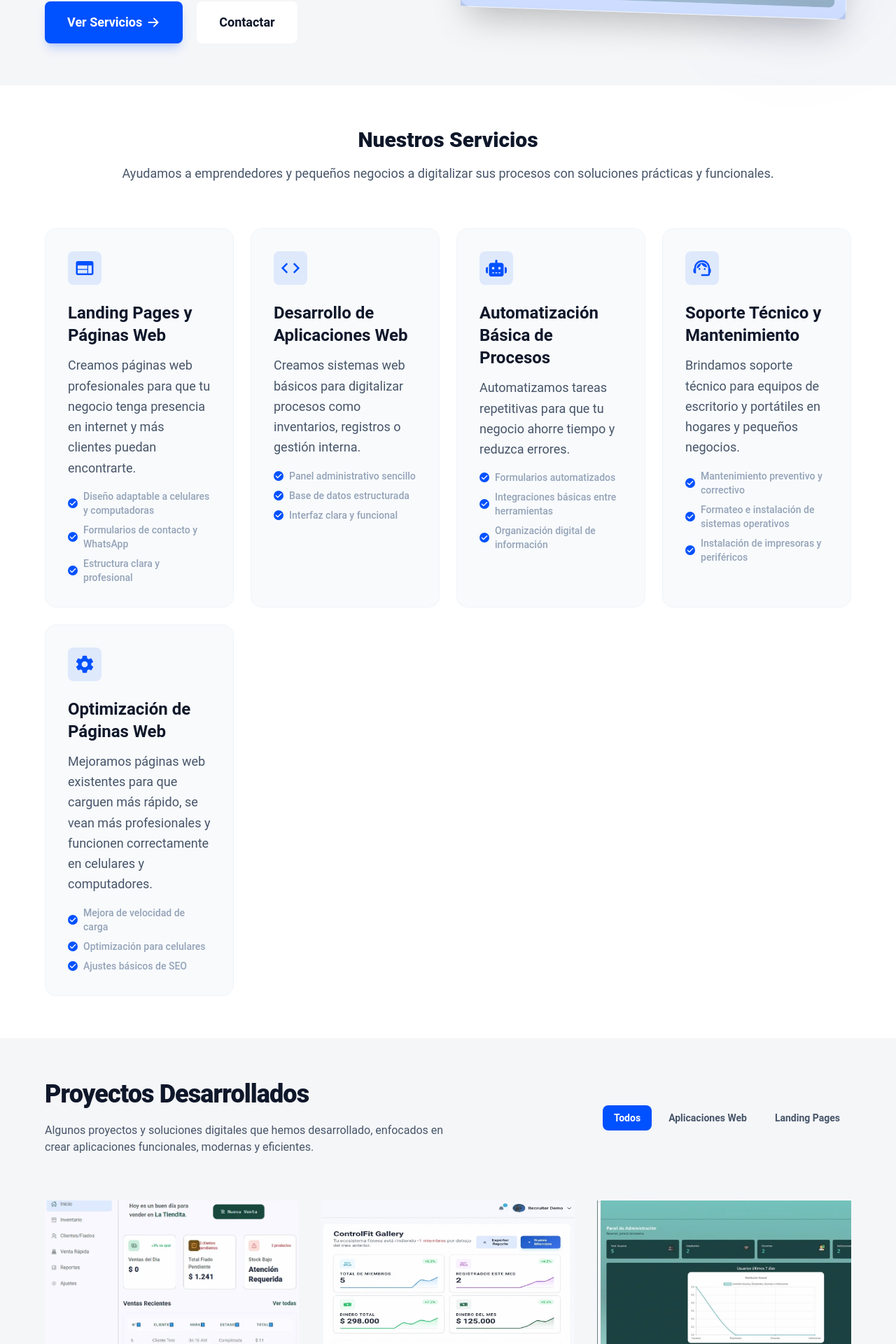
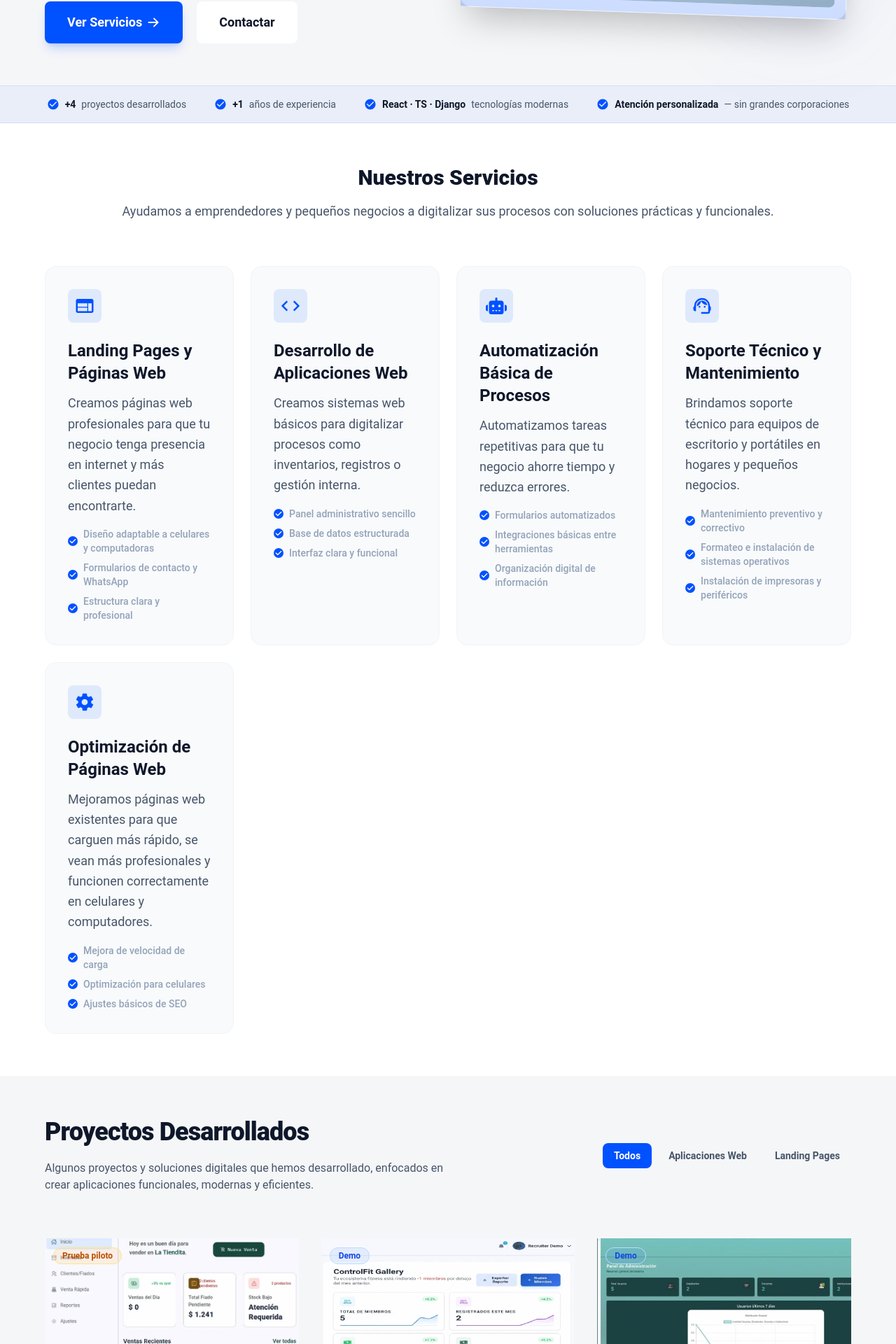
Before and after one commit to Olozano1194/lineaSoftTech_Web, a React (Vite) app: page / in a window 1280 px wide. Shown: the part 600-2520 px from the top of the page at 70% size. Built offline with nearby package versions, Linux system fonts and the light colour scheme.

Commit message:
feat(ui): crear TrustBar y StatusBadge e integrar en páginas

```diff
--- a/src/components/projects/ProjectCard.tsx
+++ b/src/components/projects/ProjectCard.tsx
@@ -1,5 +1,6 @@
 import { Link } from "react-router-dom";
 import type { Project } from "../../utils/models/types";
+import StatusBadge from "../ui/StatusBadge";
 
 
 interface Props {
@@ -10,6 +11,9 @@ const ProjectCard = ({ project }: Props) => {
   return (
     <Link to={`/proyecto/${project.slug}`} prefetch="intent">
       <picture className="group relative overflow-hidden rounded-2xl bg-text-primary">
+        <div className="absolute top-3 left-3 z-10">
+          <StatusBadge status={project.status} />
+        </div>
         <img
           src={project.image}
           className="w-full aspect-4/3 object-cover opacity-90 group-hover:opacity-40 group-hover:scale-110 transition-all duration-500"
--- /dev/null
+++ b/src/components/ui/StatusBadge.tsx
@@ -0,0 +1,23 @@
+import type { ProjectStatus } from "../../utils/models/types";
+
+const config: Record<ProjectStatus, { label: string; className: string }> = {
+    portfolio: { label: "Demo", className: "bg-blue-500/10 text-blue-700 border border-blue-200" },
+    pilot: { label: "Prueba piloto", className: "bg-amber-500/10 text-amber-700 border border-amber-200" },
+    completed: { label: "Completado", className: "bg-green-600/10 text-green-700 border border-green-200" },
+};
+
+interface Props {
+    status: ProjectStatus;
+}
+
+const StatusBadge = ({ status }: Props) => {
+    const badge = config[status];
+    if (!badge) return null;
+
+    return (
+        <span className={`text-xs font-bold px-3 py-1 rounded-full ${badge.className}`}>
+            {badge.label}
+        </span>
+    );
+};
+export default StatusBadge;
--- /dev/null
+++ b/src/components/ui/TrustBar.tsx
@@ -0,0 +1,25 @@
+import { MdCheckCircle } from "react-icons/md";
+
+const stats = [
+    { value: "+4", label: "proyectos desarrollados" },
+    { value: "+1", label: "años de experiencia" },
+    { value: "React · TS · Django", label: "tecnologías modernas" },
+    { value: "Atención personalizada", label: "— sin grandes corporaciones" },
+];
+
+const TrustBar = () => {
+    return (
+        <section className="bg-btn-primary/5 border-y border-btn-primary/10">
+            <div className="flex flex-wrap items-center justify-center gap-x-10 gap-y-3 px-3.5 md:px-5 lg:px-16 py-4">
+                {stats.map((stat) => (
+                    <div key={stat.label} className="flex items-center gap-2 text-sm">
+                        <MdCheckCircle className="text-btn-primary shrink-0 text-lg" />
+                        <span className="font-bold text-text-primary">{stat.value}</span>
+                        <span className="text-text-secondary">{stat.label}</span>
+                    </div>
+                ))}
+            </div>
+        </section>
+    );
+};
+export default TrustBar;
--- a/src/pages/HomePage.tsx
+++ b/src/pages/HomePage.tsx
@@ -3,6 +3,7 @@ import { useLocation } from "react-router-dom";
 import { SEO } from "../components/ui/SEO";
 import { HEADER_OFFSET } from "../components/ui/ScrollToTop";
 import HeroSection from "../components/sections/HeroSection";
+import TrustBar from "../components/ui/TrustBar";
 import ServicesSection from "../components/sections/ServicesSection";
 import ProcessSection from "../components/sections/ProcessSection";
 import WorkSection from "../components/sections/WorkSection";
@@ -42,6 +43,7 @@ const HomePage = () => {
                 favicon="/favicon.png"
             />
             <HeroSection />
+            <TrustBar />
             <ServicesSection />
             <WorkSection />
             <ProcessSection />
--- a/src/pages/ProjectDetailPage.tsx
+++ b/src/pages/ProjectDetailPage.tsx
@@ -2,6 +2,7 @@ import { useState, useEffect } from "react";
 import { useParams, Link } from "react-router-dom";
 import { MdArrowBack, MdCheckCircle, MdChevronLeft, MdChevronRight, MdClose } from "react-icons/md";
 import { SEO } from "../components/ui/SEO";
+import StatusBadge from "../components/ui/StatusBadge";
 import { projects } from "../utils/projectsData";
 
 const ProjectDetailPage = () => {
@@ -82,9 +83,12 @@ const ProjectDetailPage = () => {
                 <div className="max-w-4xl mx-auto">
                     {/* Header: title, tag, role */}
                     <div className="mb-12">
-                        <span className="text-btn-primary text-sm font-bold uppercase mb-2 block">
-                            {project.tag}
-                        </span>
+                        <div className="flex items-center gap-3 mb-2">
+                            <span className="text-btn-primary text-sm font-bold uppercase">
+                                {project.tag}
+                            </span>
+                            <StatusBadge status={project.status} />
+                        </div>
                         <h1 className="text-4xl font-black text-text-primary mb-2">
                             {project.title}
                         </h1>
```
